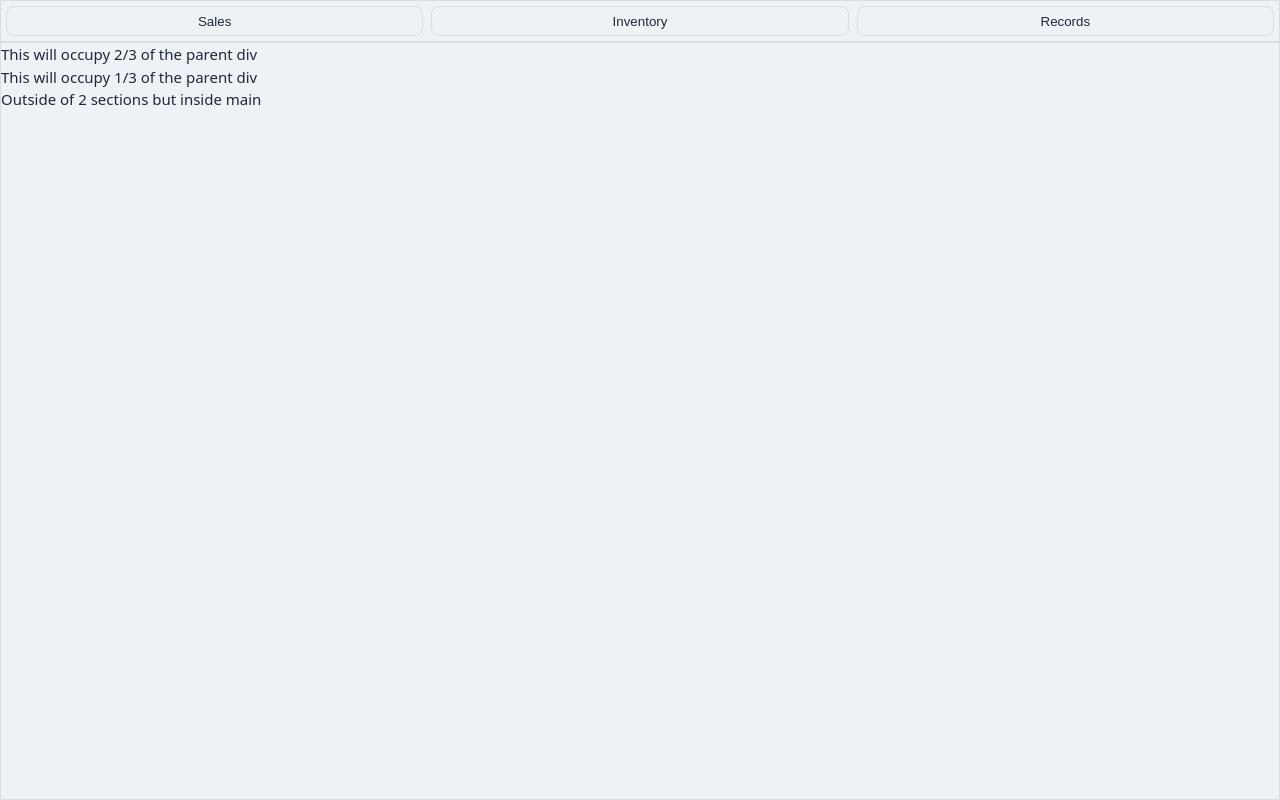
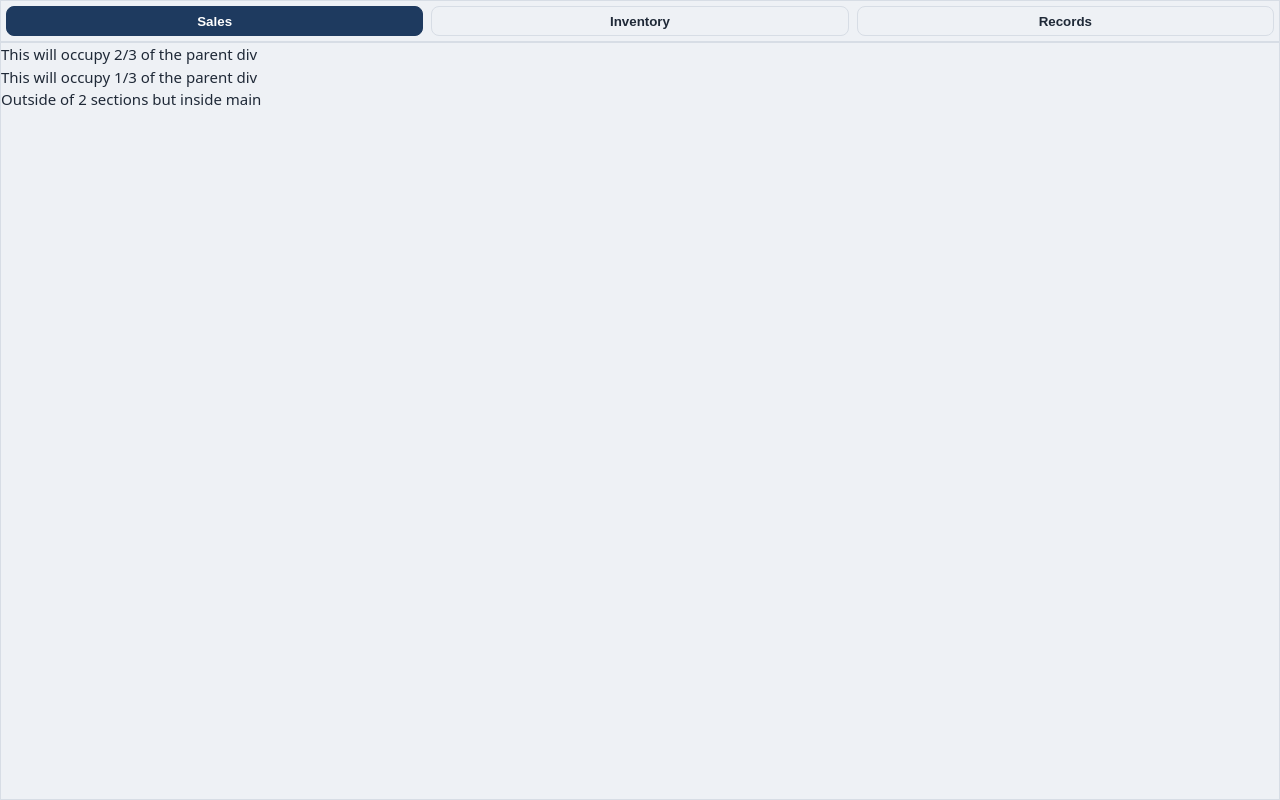
Before and after one commit to kentvillamora-dev/mini-store-pos-learning, a React (Vite) app: page / in a window 1280 px wide. Built offline with nearby package versions, Linux system fonts and the light colour scheme.

Commit message:
Added React hook to nav buttons to highlight selected tab

```diff
--- a/src/App.tsx
+++ b/src/App.tsx
@@ -1,14 +1,30 @@
-//import { useState } from 'react'
+import { useState } from 'react'
 //import './App.css'
 
 function App() {
+  const [activeTab, setActiveTab] = useState('Sales')
 
   return (
     <>
       <nav>
-        <button>Sales</button>
-        <button>Inventory</button>
-        <button>Records</button>
+        <button
+          onClick={() => setActiveTab('Sales')}
+          className={activeTab === 'Sales' ? 'active' : ''}
+        >
+          Sales
+        </button>
+        <button
+          onClick={() => setActiveTab('Inventory')}
+          className={activeTab === 'Inventory' ? 'active' : ''}
+        >
+          Inventory
+        </button>
+        <button
+          onClick={() => setActiveTab('Record')}
+          className={activeTab === 'Record' ? 'active' : ''}
+        >
+          Records
+        </button>
       </nav>
 
       <main>
--- a/src/index.css
+++ b/src/index.css
@@ -52,8 +52,14 @@ nav button {
   border: 1px solid var(--color-border);
   border-radius: 8px;
   background: transparent;
-  color: var(--color-text)
+  color: var(--color-text);
   font-weight: 700;
+}
+
+nav button.active {
+  background: var(--color-accent);
+  color: var(--color-accent-contrast);
+  border-color: var(--color-accent);
 }
 
 main {
```
